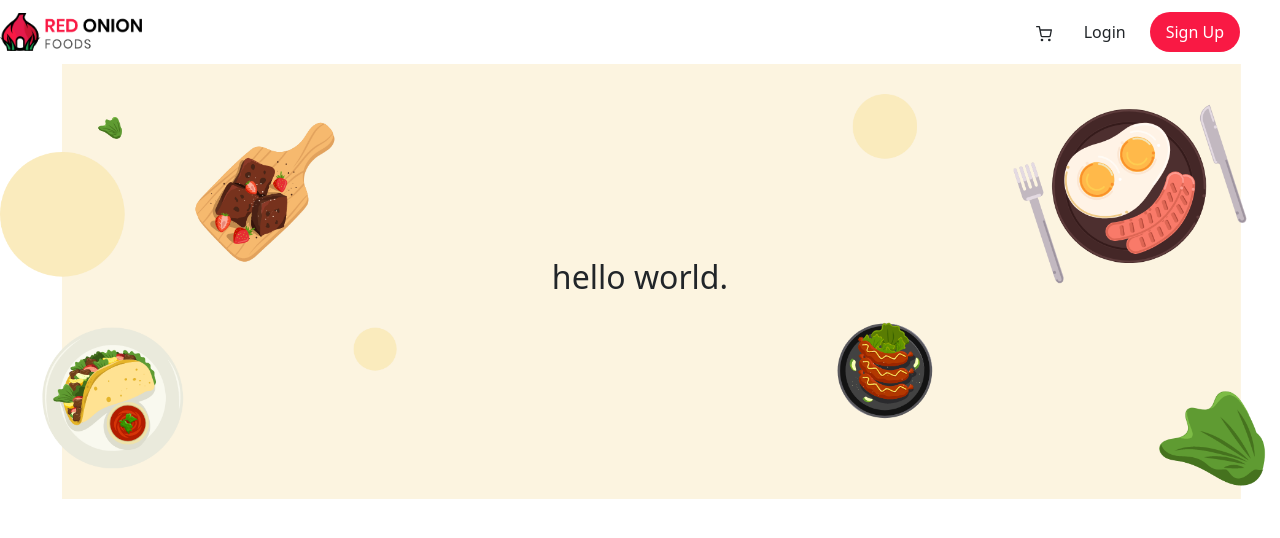
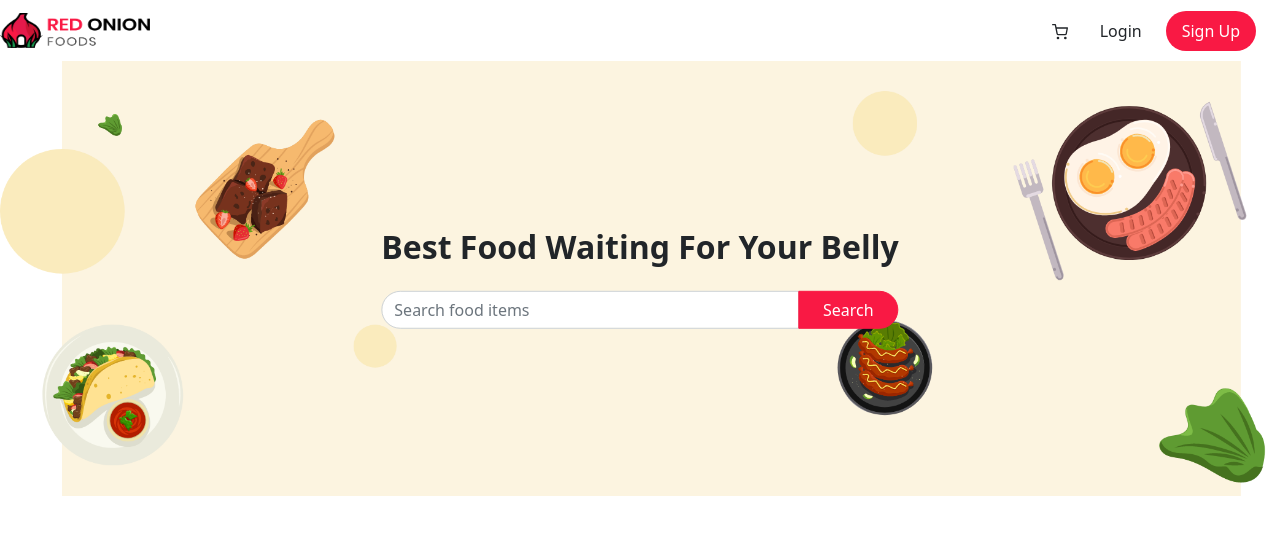
Before and after one commit to al-amin-khan/red-onion-restaurant, a React (Create React App) app: page / in a window 1280 px wide. Shown: the top 538 px of the page. Built offline with nearby package versions, Linux system fonts and the light colour scheme.

Commit message:
banner componenet done

```diff
--- a/src/components/Banner/Banner.css
+++ b/src/components/Banner/Banner.css
@@ -1,7 +1,7 @@
 .banner-container{
   position: relative !important;
 }
-img {
+.banner-img {
   object-fit: cover;
   width: 100%;
 }
@@ -11,3 +11,19 @@ img {
   left: 50%;
   transform: translate(-50%, -50%);
 }
+
+.btn-custom{
+  background-color: #F91944 !important;
+  border-color: #F91944 !important;
+  padding-left: 1.5rem !important;
+  padding-right: 1.5rem !important;
+}
+
+.right-pill{
+  border-top-right-radius: 50rem !important;
+  border-bottom-right-radius: 50rem !important;
+}
+.left-pill{
+  border-top-left-radius: 50rem !important;
+  border-bottom-left-radius: 50rem !important;
+}
--- a/src/components/Banner/Banner.js
+++ b/src/components/Banner/Banner.js
@@ -1,14 +1,19 @@
 import React from 'react';
 import './Banner.css'
+import '../Header/Header.css';
 import bannerImg from '../../images/bannerbackground.png'
 
 const Banner = () => {
   return (
     <>
       <div className="banner-container">
-        <img src={bannerImg} alt="banner"/>
+        <img src={bannerImg} alt="banner" className='banner-img'/>
         <div className='content'>
-          <h2>hello world.</h2>
+        <h2 className='pb-3 text-center pt-3'><strong>Best Food Waiting For Your Belly</strong></h2>
+        <div className="input-group mb-3">
+          <input type="text" className="form-control left-pill" placeholder="Search food items" aria-label="Recipient's username" aria-describedby="basic-addon2"/>
+          <span className="btn btn-success input-group-text right-pill btn-custom" id="basic-addon2">Search</span>
+        </div>
         </div>
       </div>
     </>
--- a/src/components/Header/Header.js
+++ b/src/components/Header/Header.js
@@ -13,7 +13,7 @@ const Header = () => {
           <img
             src={logo}
             width="150"
-            height="38"
+            height="35"
             className="d-inline-block align-top"
             alt="Red Onion Restaurant"
           />
@@ -21,8 +21,8 @@ const Header = () => {
 
         <Navbar.Toggle aria-controls="basic-navbar-nav" />
         <Navbar.Collapse id="basic-navbar-nav" >
-          <Nav className="ms-auto pe-4">
-            <Nav.Link href="#login" className='text-dark me-3'><FiShoppingCart/></Nav.Link>
+          <Nav className="ms-auto pe-2">
+            <Nav.Link href="#cart" className='text-dark me-3'><FiShoppingCart/></Nav.Link>
             <Nav.Link href="#login" className='text-dark me-3'>Login</Nav.Link>
             <Nav.Link href="#signup" className='rounded-pill bg-pink text-white me-3 pl-pr'>Sign Up</Nav.Link>
 
```
Also changed, not shown: 1 other file (tests, documents, lock files or other folders).
